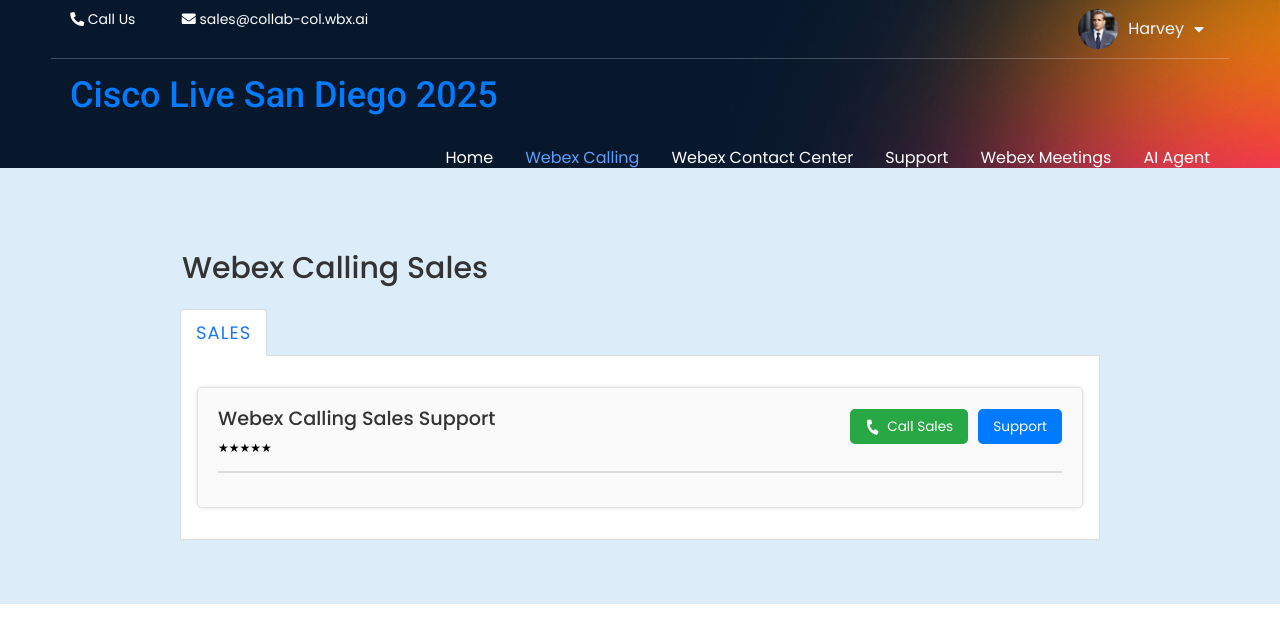
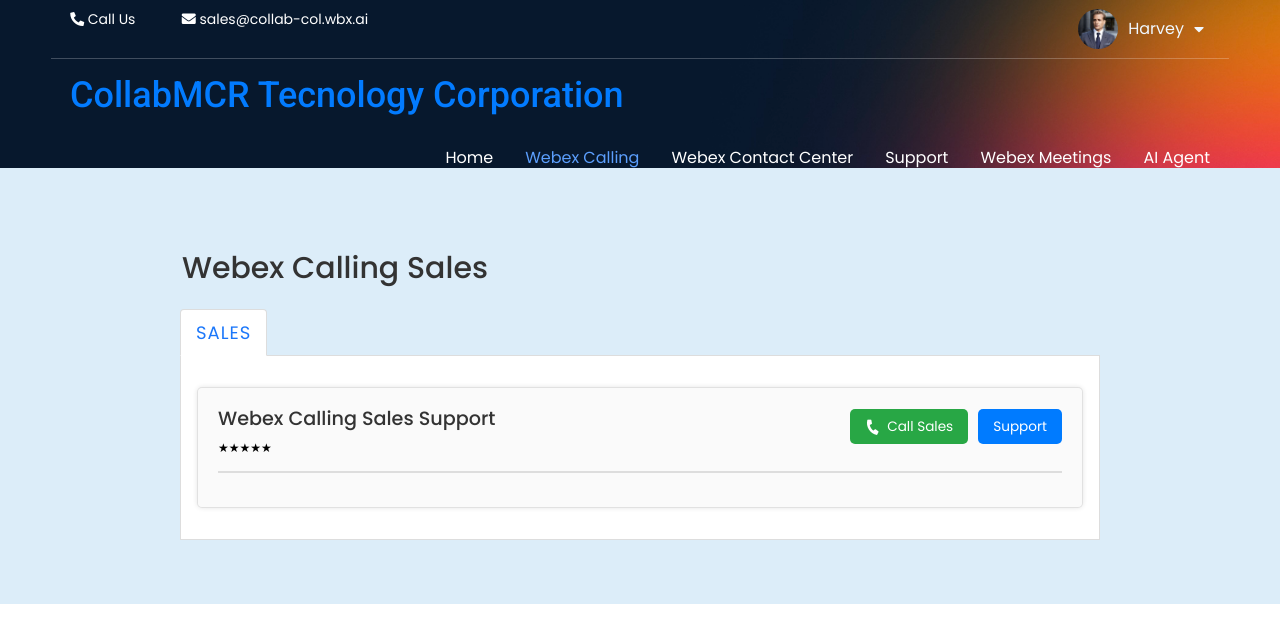
Before and after one commit to jlinero/collabmcr, a website: page mytrips.html in a window 1280 px wide. Drawn offline with Linux system fonts and the light colour scheme; no server answers; a web font is replaced by a local one.

Commit message:
Update mytrips.html

```diff
--- a/mytrips.html
+++ b/mytrips.html
@@ -63,7 +63,7 @@
 			<div class="container">
 				<div class="logo mytrips">
 					<h1>
-						<a href="index.html">Cisco Live San Diego 2025</a>
+						<a href="index.html">CollabMCR Tecnology Corporation</a>
 					</h1>
 				</div>
 				<div class="top-nav">
```
